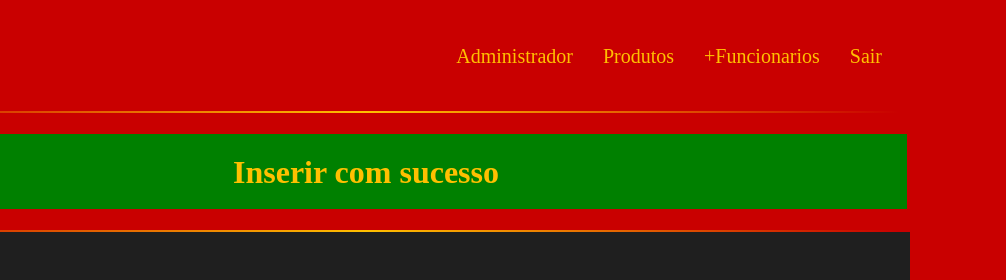
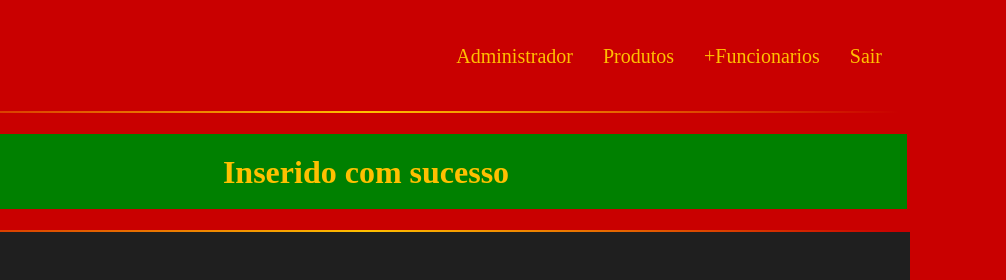
Before and after one commit to Bielll1/PizzariaHungry, a plain HTML site: page inserido_com_sucesso.html in a window 1280 px wide. Shown: the top 280 px of the page, 274-1280 px from the left. Drawn offline with nearby package versions, Linux system fonts and the light colour scheme.

Commit message:
Update inserido_com_sucesso.html

```diff
--- a/inserido_com_sucesso.html
+++ b/inserido_com_sucesso.html
@@ -29,7 +29,7 @@
             <div class="panel panel-default">
             	<br>
                 <div class="panel-heading com_sucesso">
-                    <h1 class="panel-title">Inserir com sucesso</h1><br>
+                    <h1 class="panel-title">Inserido com sucesso</h1><br>
                 </div>
             </div>
         </div>
```
